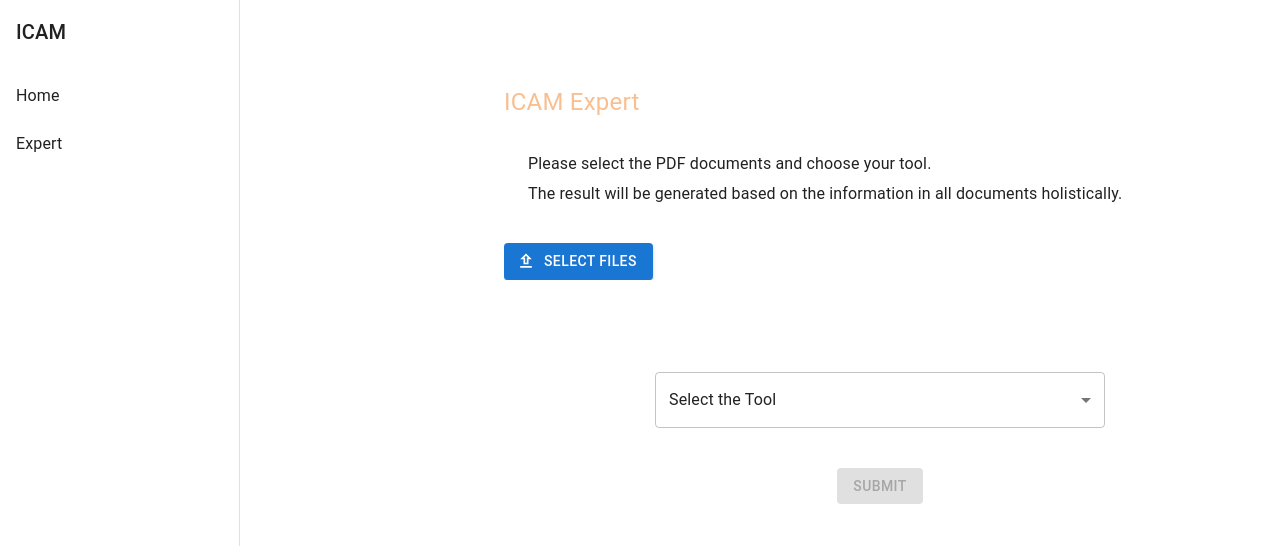
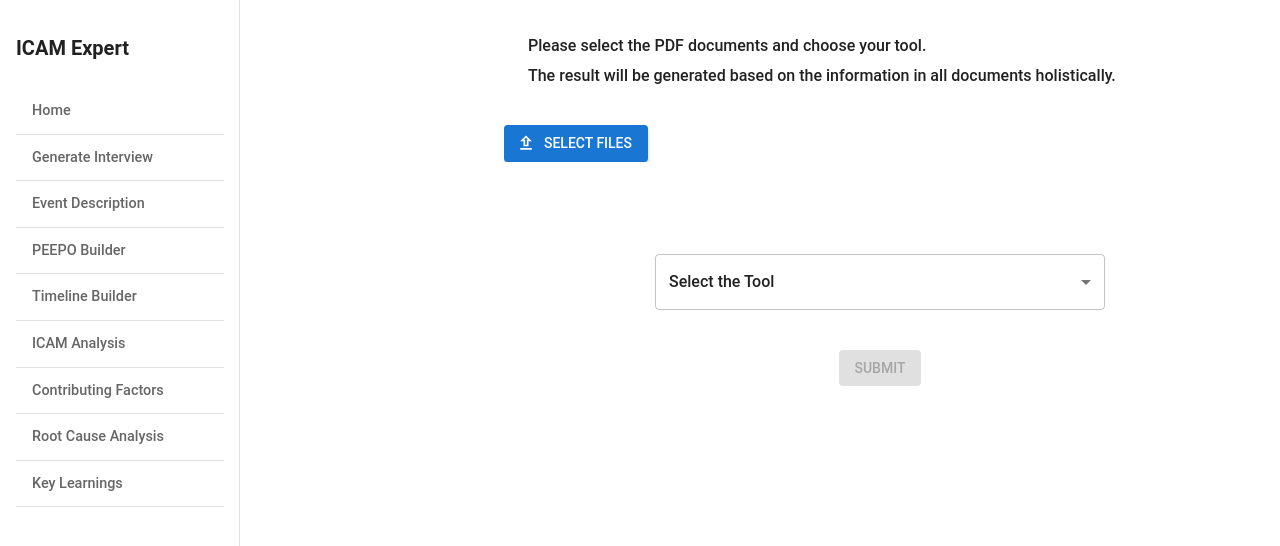
Before and after one commit to caglarcem/ICAM-Expert-App, a React (Create React App) app in the folder icam-expert-frontend/: page / in a window 1280 px wide. Shown: the top 546 px of the page. Built offline with nearby package versions, Linux system fonts and the light colour scheme.

Commit message:
add all the remaining menu items

```diff
--- a/icam-expert-frontend/src/App.tsx
+++ b/icam-expert-frontend/src/App.tsx
@@ -3,7 +3,7 @@ import { Route, Routes } from 'react-router-dom';
 import { Box, CssBaseline, Drawer } from '@mui/material';
 import Menu from './components/Menu/Menu';
 import Home from './components/Pages/Home';
-import Expert from './components/Pages/Expert';
+import Interview from './components/Pages/Interview';
 
 const drawerWidth = 240;
 
@@ -36,7 +36,7 @@ const App: React.FC = () => {
       >
         <Routes>
           <Route path="/" element={<Home />} />
-          <Route path="/expert" element={<Expert />} />
+          <Route path="/interview" element={<Interview />} />
         </Routes>
       </Box>
     </Box>
--- a/icam-expert-frontend/src/components/Menu/Menu.tsx
+++ b/icam-expert-frontend/src/components/Menu/Menu.tsx
@@ -1,28 +1,90 @@
 import React from 'react';
 import {
   List,
-  ListItem,
   ListItemButton,
   ListItemText,
   Typography,
+  useTheme,
+  Box,
 } from '@mui/material';
-import { Link } from 'react-router-dom';
+import {
+  Link as RouterLink,
+  LinkProps as RouterLinkProps,
+} from 'react-router-dom';
+import { styled } from '@mui/system';
+import { forwardRef } from 'react';
+
+// Define a custom link component that forwards refs and passes the `to` prop.
+const CustomRouterLink = forwardRef<HTMLAnchorElement, RouterLinkProps>(
+  function CustomLink(props, ref) {
+    const { to, ...other } = props;
+    return <RouterLink ref={ref} to={to} {...other} />;
+  }
+);
+
+const StyledListItemButton = styled((props: RouterLinkProps) => (
+  <ListItemButton component={CustomRouterLink} {...props} />
+))(({ theme }) => ({
+  borderBottom: `1px solid ${theme.palette.divider}`,
+  '&:hover': {
+    backgroundColor: theme.palette.action.hover,
+  },
+}));
 
 const Menu: React.FC = () => {
+  const theme = useTheme();
+
+  const menuItemCss = {
+    fontFamily: 'Roboto, sans-serif',
+    fontSize: '0.9rem',
+    fontWeight: 500,
+    color: '#666666',
+  };
+
+  const menuItems = [
+    { path: '/', title: 'Home' },
+    { path: '/interview', title: 'Generate Interview' },
+    { path: '/event', title: 'Event Description' },
+    { path: '/peepo', title: 'PEEPO Builder' },
+    { path: '/timeline', title: 'Timeline Builder' },
+    { path: '/icam', title: 'ICAM Analysis' },
+    { path: '/contributing', title: 'Contributing Factors' },
+    { path: '/rca', title: 'Root Cause Analysis' },
+    { path: '/learnings', title: 'Key Learnings' },
+  ];
+
   return (
-    <div>
-      <Typography variant="h6" style={{ padding: '16px' }}>
-        ICAM
+    <Box
+      sx={{
+        width: 240,
+        boxShadow: theme.shadows[3],
+        bgcolor: 'background.paper',
+        minHeight: '100vh',
+        padding: theme.spacing(2),
+      }}
+    >
+      <Typography
+        variant="h6"
+        sx={{
+          padding: theme.spacing(2, 0),
+          fontFamily: 'Roboto, sans-serif',
+          fontSize: '1.25rem',
+          fontWeight: 700,
+        }}
+      >
+        ICAM Expert
       </Typography>
       <List>
-        <ListItemButton component={Link} to="/">
-          <ListItemText primary="Home" />
-        </ListItemButton>
-        <ListItem button component={Link} to="/expert">
-          <ListItemText primary="Expert" />
-        </ListItem>
+        {menuItems.map(item => (
+          <StyledListItemButton key={item.path} to={item.path}>
+            <ListItemText
+              primary={item.title}
+              primaryTypographyProps={menuItemCss}
+            />
+          </StyledListItemButton>
+        ))}
       </List>
-    </div>
+    </Box>
   );
 };
 
--- a/icam-expert-frontend/src/components/Pages/Home.tsx
+++ b/icam-expert-frontend/src/components/Pages/Home.tsx
@@ -96,17 +96,6 @@ const Home: React.FC = () => {
           marginTop: '10px',
         }}
       >
-        <Typography
-          style={{
-            fontSize: '24px',
-            marginTop: '50px',
-            color: '#F9BF90',
-            fontWeight: '400',
-          }}
-        >
-          ICAM Expert
-        </Typography>
-
         <Container>
           <Typography style={{ fontSize: '16px' }} gutterBottom>
             Please select the PDF documents and choose your tool.
--- a/icam-expert-frontend/src/components/Pages/Expert.tsx
+++ b/icam-expert-frontend/src/components/Pages/Interview.tsx
@@ -1,7 +1,7 @@
 import React from 'react';
 import { Typography } from '@mui/material';
 
-const Expert: React.FC = () => {
+const Interview: React.FC = () => {
   return (
     <div>
       <Typography variant="h4">Hello world</Typography>
@@ -9,4 +9,4 @@ const Expert: React.FC = () => {
   );
 };
 
-export default Expert;
+export default Interview;
--- a/icam-expert-frontend/src/index.tsx
+++ b/icam-expert-frontend/src/index.tsx
@@ -10,6 +10,17 @@ import CssBaseline from '@mui/material/CssBaseline';
 const lightTheme = createTheme({
   palette: {
     mode: 'light',
+  },
+  typography: {
+    fontFamily: 'Roboto, sans-serif',
+    h6: {
+      fontSize: '1.25rem',
+      fontWeight: 700,
+    },
+    body1: {
+      fontSize: '1rem',
+      fontWeight: 500,
+    },
   },
 });
 
```
Also changed, not shown: 2 other files (tests, documents, lock files or other folders).
